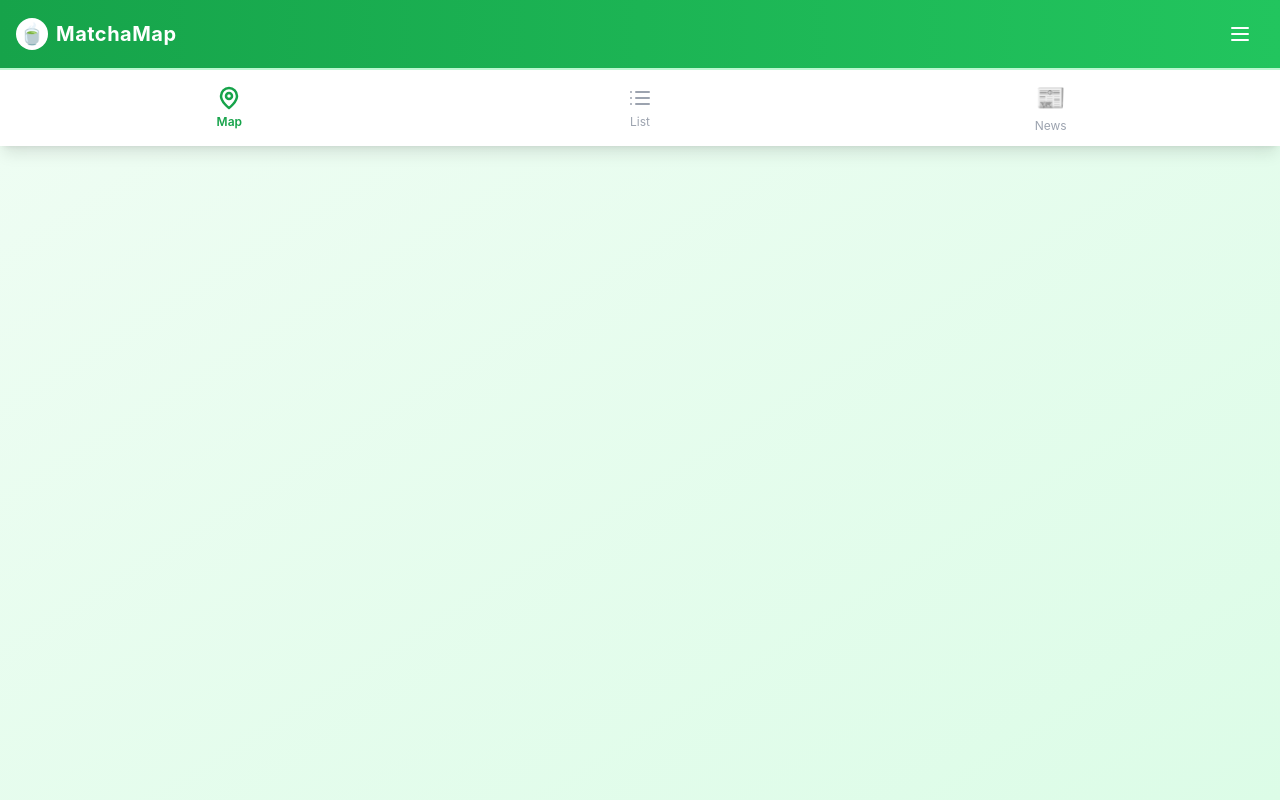
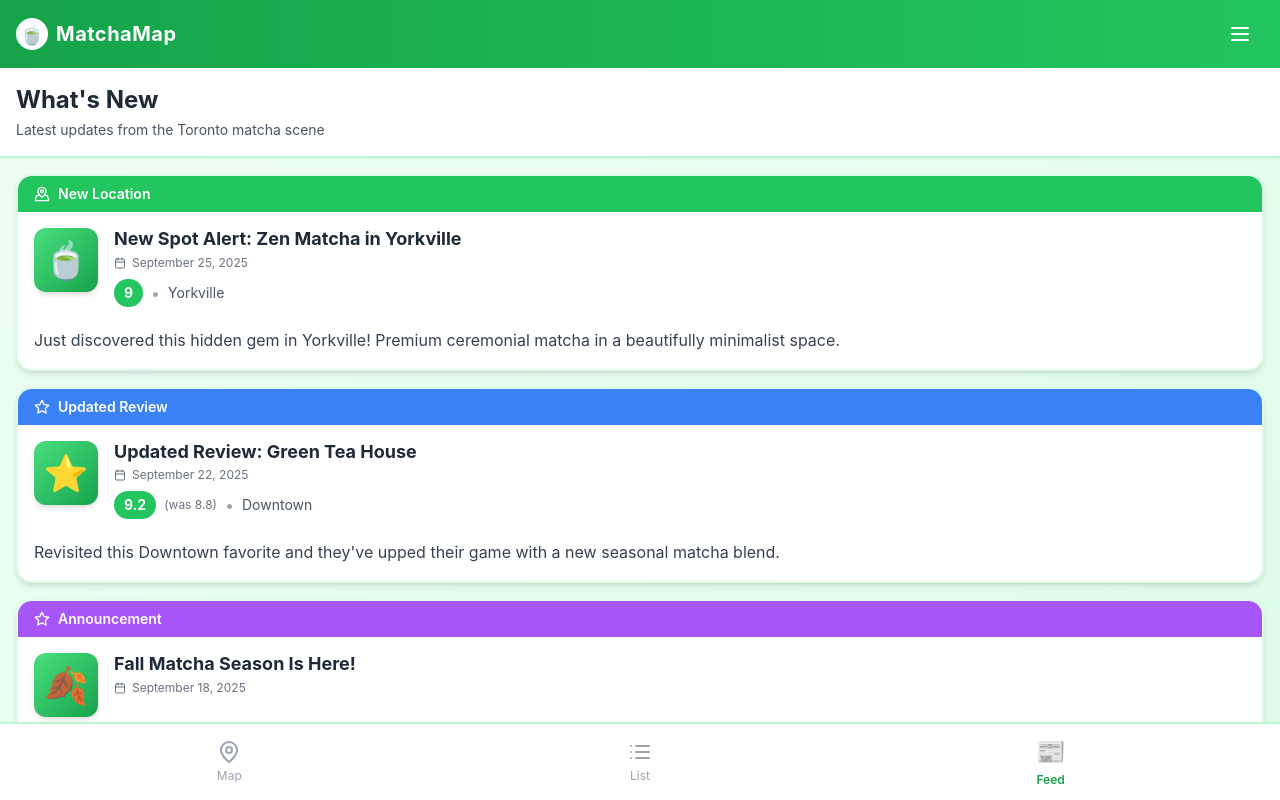
Before and after one commit to keving3ng/matchamap, a React (Vite) app: page /feed in a window 1280 px wide. Built offline with nearby package versions, Linux system fonts and the light colour scheme.

Commit message:
rename news to feed

```diff
--- a/src/App.tsx
+++ b/src/App.tsx
@@ -4,7 +4,7 @@
 import MapView from './components/MapView'
 import ListView from './components/ListView'
 import DetailView from './components/DetailView'
-import NewsView from './components/NewsView'
+import FeedView from './components/FeedView'
 import PassportView from './components/PassportView'
 import { useDistanceCalculation } from './hooks/useDistanceCalculation'
 import { useFeatureToggle } from './hooks/useFeatureToggle'
@@ -26,12 +26,12 @@
 
   // Determine current view from URL path
   const currentView = location.pathname === '/list' ? 'list'
-    : location.pathname === '/news' ? 'news'
+    : location.pathname === '/feed' ? 'feed'
     : location.pathname === '/passport' ? 'passport'
     : location.pathname.startsWith('/cafe/') ? 'detail'
     : 'map'
 
-  const { cafes, news } = cafeData as CafeData
+  const { cafes, feed } = cafeData as CafeData
 
   // Memoize user location to prevent unnecessary recalculations
   const userLocation = React.useMemo(() => {
@@ -132,8 +132,8 @@
             onLocationChange={setUserCoordinates}
           />
         } />
-        <Route path="/news" element={
-          <NewsView newsItems={news} />
+        <Route path="/feed" element={
+          <FeedView feedItems={feed} />
         } />
         {isPassportEnabled && (
           <Route path="/passport" element={
@@ -175,13 +175,13 @@
             <span className={`text-xs ${currentView === 'list' ? 'font-semibold' : ''}`}>List</span>
           </button>
           <button
-            onClick={() => navigate('/news')}
+            onClick={() => navigate('/feed')}
             className={`flex flex-col items-center gap-1 transition ${
-              currentView === 'news' ? 'text-green-600' : 'text-gray-400'
+              currentView === 'feed' ? 'text-green-600' : 'text-gray-400'
             }`}
           >
             <span className="text-2xl">📰</span>
-            <span className={`text-xs ${currentView === 'news' ? 'font-semibold' : ''}`}>News</span>
+            <span className={`text-xs ${currentView === 'feed' ? 'font-semibold' : ''}`}>Feed</span>
           </button>
           {isPassportEnabled && (
             <button
--- a/src/components/NewsView.tsx
+++ b/src/components/FeedView.tsx
@@ -1,8 +1,8 @@
 import React from 'react'
 import { MapPinned, Star, Calendar } from 'lucide-react'
-import type { NewsViewProps } from '../types'
+import type { FeedViewProps } from '../types'
 
-export const NewsView: React.FC<NewsViewProps> = ({ newsItems }) => {
+export const FeedView: React.FC<FeedViewProps> = ({ feedItems }) => {
   return (
     <div className="flex-1 overflow-y-auto pb-24">
       {/* Header */}
@@ -11,9 +11,9 @@
         <p className="text-sm text-gray-600 mt-1">Latest updates from the Toronto matcha scene</p>
       </div>
 
-      {/* News Items */}
+      {/* Feed Items */}
       <div className="px-4 py-4 space-y-4">
-        {newsItems.map((item) => (
+        {feedItems.map((item) => (
           <article key={item.id} className="bg-white rounded-2xl shadow-md border-2 border-green-100 overflow-hidden">
             <div className={`${
               item.type === 'new_location' ? 'bg-green-500' :
@@ -66,4 +66,4 @@
   )
 }
 
-export default NewsView
+export default FeedView
--- a/src/config/features.json
+++ b/src/config/features.json
@@ -3,7 +3,7 @@
     "dev": false,
     "prod": false
   },
-  "ENABLE_NEWS": {
+  "ENABLE_FEED": {
     "dev": true,
     "prod": true
   },
--- a/src/data/cafes.json
+++ b/src/data/cafes.json
@@ -166,7 +166,7 @@
       "color": "from-slate-400 to-slate-600"
     }
   ],
-  "news": [
+  "feed": [
     {
       "id": 1,
       "type": "new_location",
```
Also changed, not shown: src/types/index.ts (+5 -5 lines).
